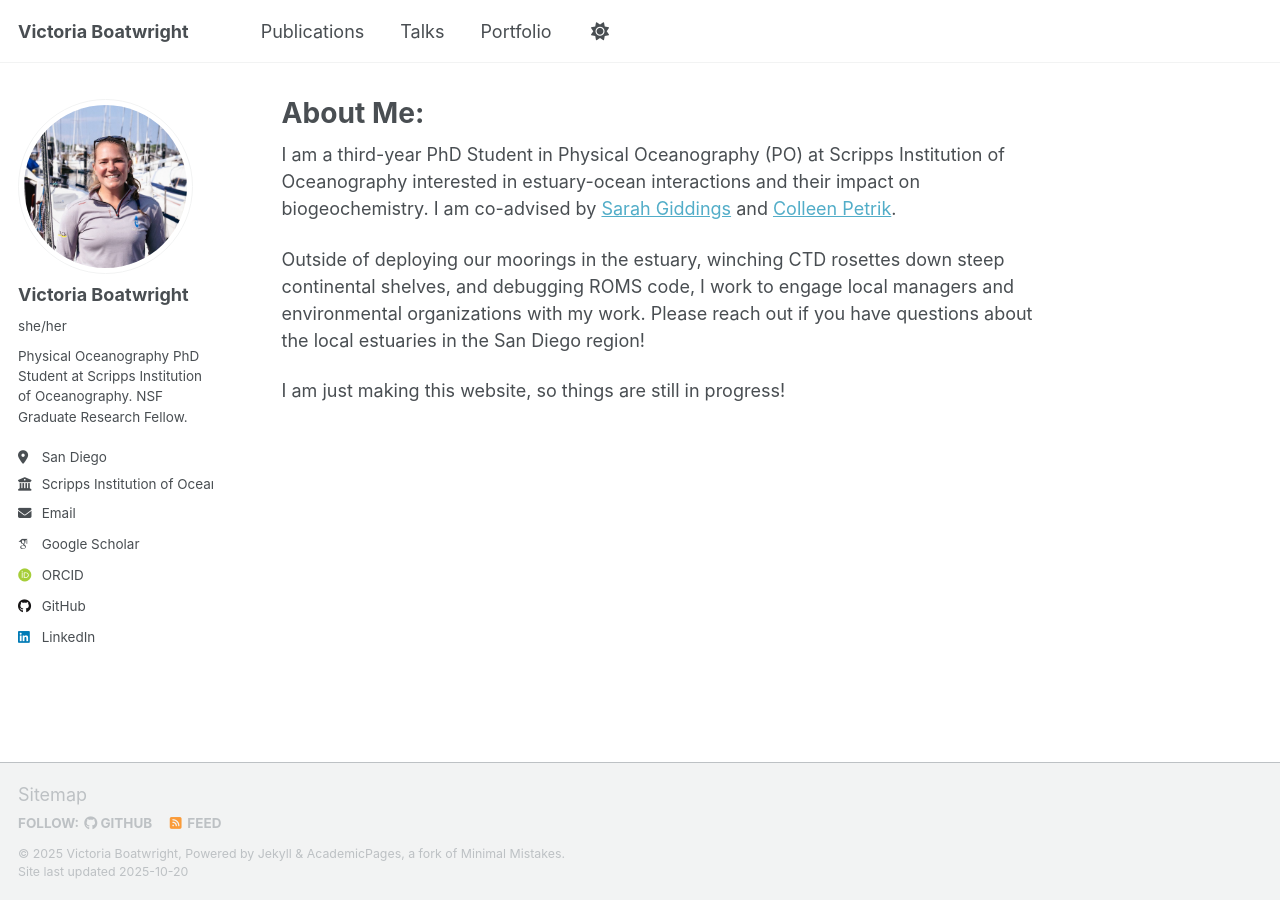
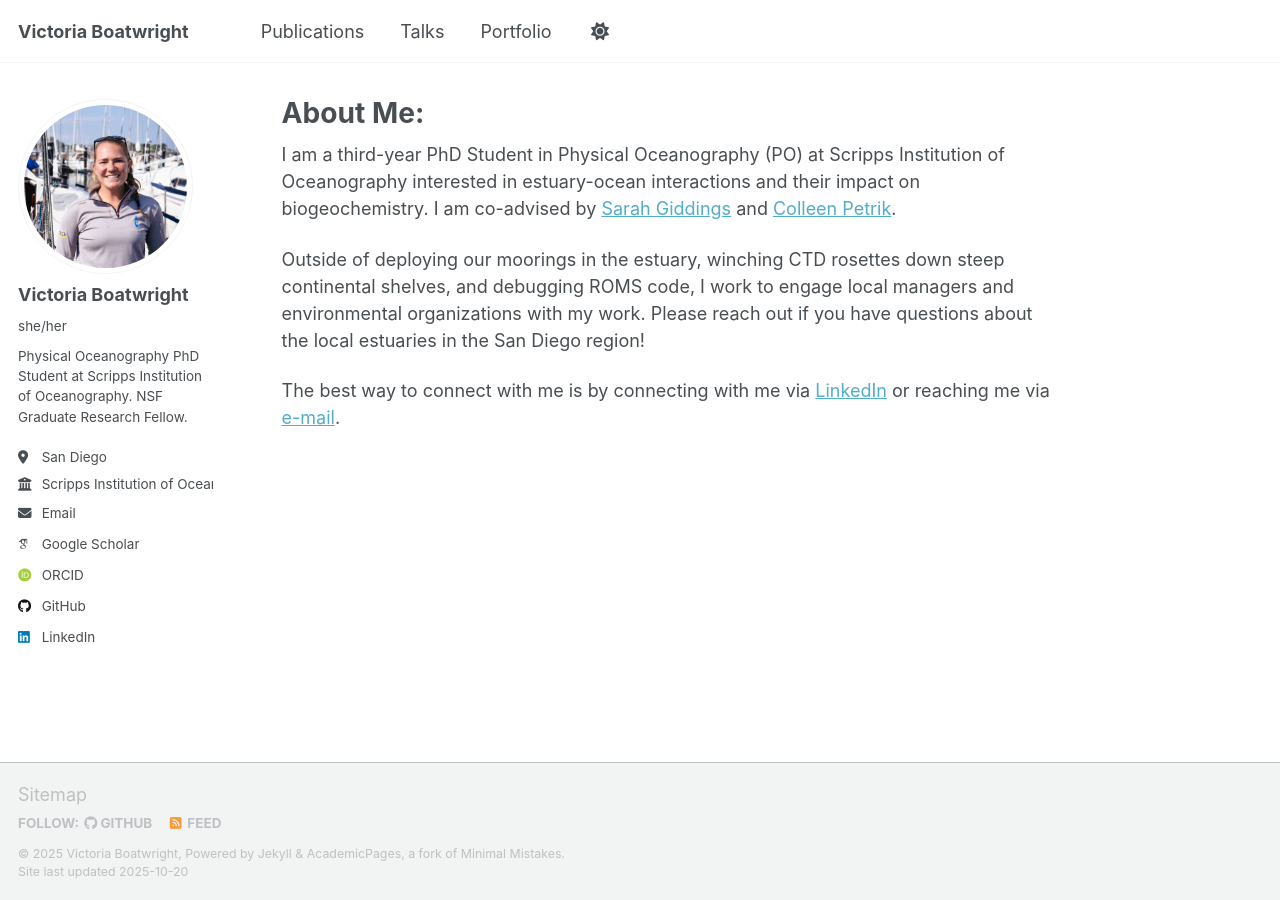
Before and after one commit to victoria-boatwright/victoria-boatwright.github.io, a Jekyll site: the page built from _pages/about.md, in a window 1280 px wide. Built offline with Jekyll 4.4.1, drawn with Linux system fonts in a browser that asks for light colours; some web fonts are replaced; a script that is not in the unit is left out.

Commit message:
Update about.md

```diff
--- a/_pages/about.md
+++ b/_pages/about.md
@@ -11,4 +11,4 @@ I am a third-year PhD Student in Physical Oceanography (PO) at Scripps Instituti
 
 Outside of deploying our moorings in the estuary, winching CTD rosettes down steep continental shelves, and debugging ROMS code, I work to engage local managers and environmental organizations with my work. Please reach out if you have questions about the local estuaries in the San Diego region!
 
-I am just making this website, so things are still in progress!
+The best way to connect with me is by connecting with me via [LinkedIn](https://www.linkedin.com/in/victoria-boatwright/) or reaching me via [e-mail](vboatwright@ucsd.edu).
```
